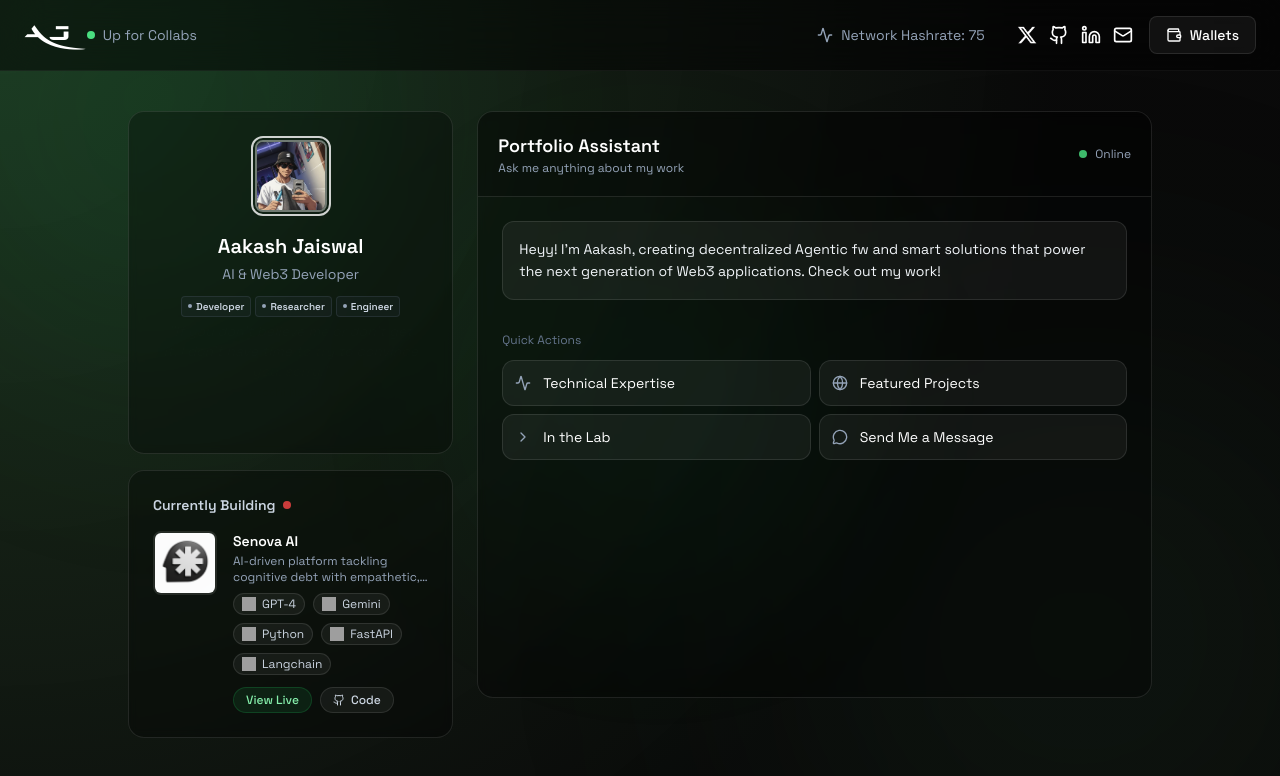
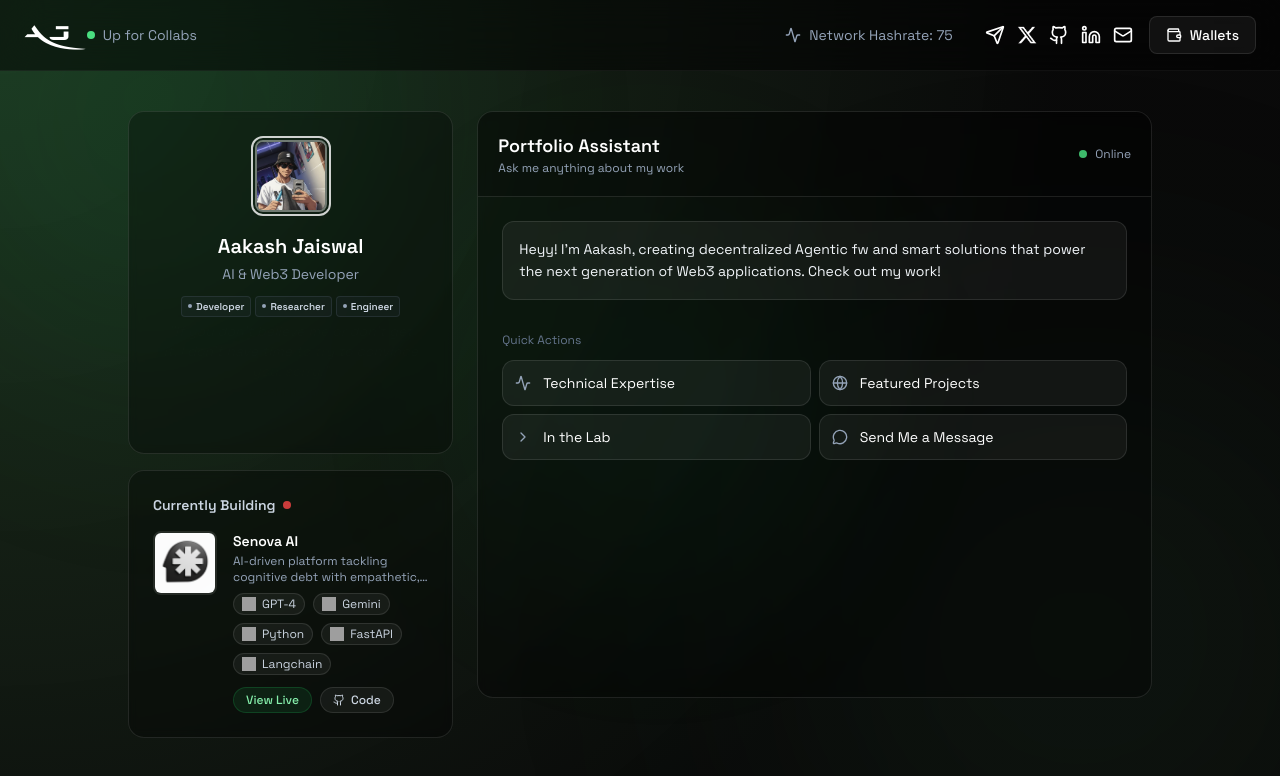
Before and after one commit to jaiswalraj03014/basicssss, a React (Create React App) app: page / in a window 1280 px wide. Shown: the top 776 px of the page. Built offline with nearby package versions, Linux system fonts and the light colour scheme; grey boxes are pictures that could not be loaded.

Commit message:
new commit

```diff
--- a/src/App.tsx
+++ b/src/App.tsx
@@ -10,7 +10,8 @@ import {
   Mail,
   MessageCircle,
   Wallet,
-  Youtube
+  Youtube,
+  Send
 } from 'lucide-react';
 import { motion, AnimatePresence } from 'framer-motion';
 import emailjs from '@emailjs/browser';
@@ -1093,6 +1094,7 @@ const handleContactSubmit = async (e: React.FormEvent) => {
               </div>
               <div className="flex gap-3">
                 {[
+                  { icon: <Send className="w-5 h-5" />, href: 'https://t.me/jaiswalraj03014' },
                   { icon: <img src = 'assets/x_logo.png' alt="X logo" className="w-5 h-5" />, href: 'https://x.com/Aakash_jais03' },
                   { icon: <Github className="w-5 h-5" />, href: 'https://github.com/jaiswalraj03014' },
                   { icon: <Linkedin className="w-5 h-5" />, href: 'https://www.linkedin.com/in/aakash-jaiswal-773bb9244' },
```
